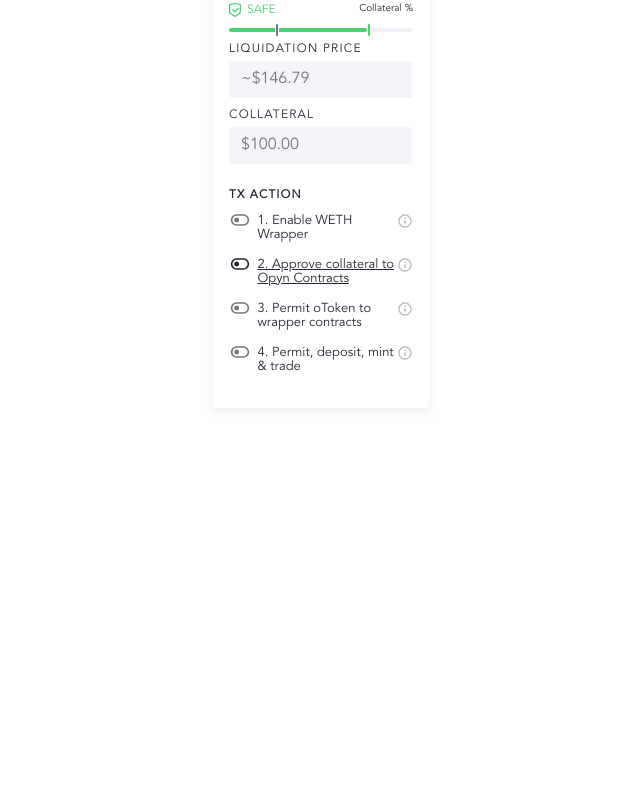
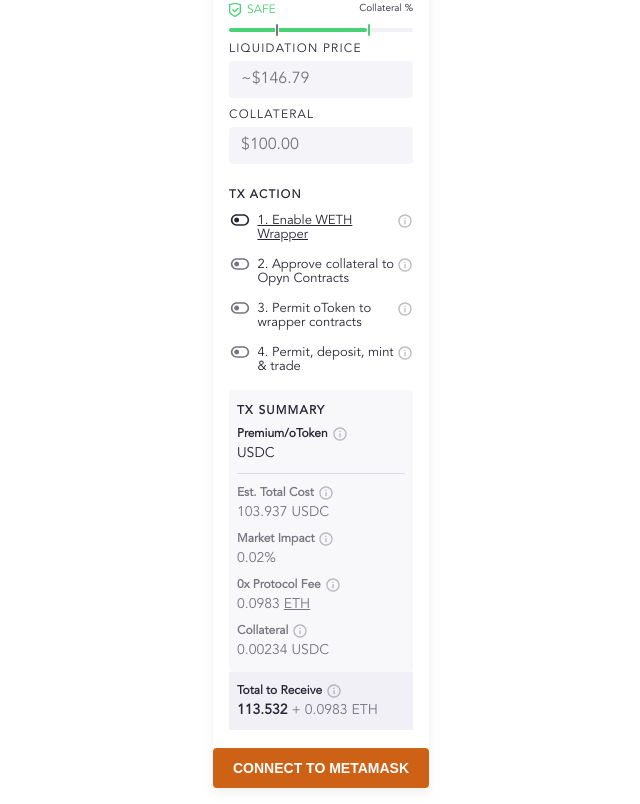
Before and after one commit to Gtonizuka/market_sell, a React (Create React App) app: page / in a window 1280 px wide. Shown: the part 609-1413 px from the top of the page, without its empty margins (319-959 px from the left). Before the commit the page ends 1033 px from the top, so only its background shows below. Built offline with nearby package versions, Linux system fonts and the light colour scheme.

Commit message:
Added tx summary

```diff
--- a/package.json
+++ b/package.json
@@ -11,12 +11,15 @@
     "@types/react": "^17.0.0",
     "@types/react-dom": "^17.0.0",
     "@types/styled-components": "^5.1.15",
+    "@web3-react/injected-connector": "^6.0.7",
     "react": "^17.0.2",
     "react-dom": "^17.0.2",
     "react-scripts": "4.0.3",
     "styled-components": "^5.3.3",
     "typescript": "^4.1.2",
-    "web-vitals": "^1.0.1"
+    "web-vitals": "^1.0.1",
+    "web3": "^1.6.1",
+    "web3-react": "^5.0.5"
   },
   "scripts": {
     "start": "react-scripts start",
--- /dev/null
+++ b/src/components/FormButton.tsx
@@ -0,0 +1,72 @@
+import { useState } from 'react';
+import BtnMain from '../ui-components/Btn';
+
+interface Props {
+    step: number
+}
+
+declare const window: Window &
+    typeof globalThis & {
+        ethereum: any
+        web3: any
+    }
+
+const FormButton: React.FC<Props> = (props) => {
+
+    const { step } = props;
+
+    const [isConnecting, setIsConnecting] = useState(false);
+
+
+    const detectProvider = () => {
+        let provider;
+
+        if (window.ethereum) {
+            provider = window.ethereum;
+        }
+        else if (window.web3) {
+            provider = window.web3.currentProvider;
+        }
+        else {
+            window.alert('No ethereum browser detected!')
+        }
+        return provider;
+    }
+
+    const loginHandler = async () => {
+        setIsConnecting(true);
+        const provider = detectProvider();
+
+        console.log(`Provider is ${provider}`)
+
+        await provider.request({
+            method: 'eth_requestAccounts'
+        })
+
+        // setIsConnecting(false);
+    }
+
+    return (
+
+        <>
+            {
+                step === 0 && <BtnMain onClick={loginHandler} text={`${isConnecting ? 'Connecting...' : 'Connect to MetaMask'}`} className={'form-btn orange-bg'} />
+            }
+            {
+                step === 1 && <BtnMain text={'ENABLE WETH WRAPPER'} className={'form-btn green-bg'} />
+            }
+            {
+                step === 2 && <BtnMain text={'APPROVE COLLATERAL'} className={'form-btn green-bg'} />
+            }
+            {
+                step === 3 && <BtnMain text={'PERMIT OTOKEN'} className={'form-btn green-bg'} />
+            }
+            {
+                step === 4 && <BtnMain text={'Submit Trade'} className={'form-btn green-bg'} />
+            }
+        </>
+
+    );
+}
+
+export default FormButton;
--- a/src/components/MainCard.tsx
+++ b/src/components/MainCard.tsx
@@ -1,3 +1,4 @@
+import { useState } from 'react';
 import styled from 'styled-components';
 
 import CollateralArea from '../ui-components/CollateralArea';
@@ -5,7 +6,9 @@ import InputBalance from '../ui-components/InputBalance';
 import InputCollateral from '../ui-components/InputCollateral';
 import InputSpot from '../ui-components/InputSpot';
 import OutputBox from '../ui-components/OutputBox';
+import FormButton from './FormButton';
 import TimeLineComponent from './Timeline';
+import TxSummary from './TxSummary';
 
 const Card = styled.div`
     box-shadow: 0px 4px 10px rgba(222, 222, 222, 0.5);
@@ -36,6 +39,9 @@ const Tab = styled.button`
 `
 
 const MainCard: React.FC = () => {
+
+    const [step, setStep] = useState(0);
+
     return (
         <Card>
             <TabsArea>
@@ -49,8 +55,10 @@ const MainCard: React.FC = () => {
                 <CollateralArea />
                 <OutputBox text={'Liquidation price'} amount={'146.79'} isTilde={true} />
                 <OutputBox text={'Collateral'} amount={'100.00'} />
-                <TimeLineComponent step={1} />
+                <TimeLineComponent step={step} />
+                <TxSummary />
             </div>
+            <FormButton step={step} />
         </Card>
     );
 }
--- /dev/null
+++ b/src/components/TxSummary.tsx
@@ -0,0 +1,109 @@
+import styled from "styled-components";
+
+import ToolTip from "../ui-components/Tooltip";
+
+interface ITransaction {
+    underlying_asset: 'USDC' | 'ETH'
+    transaction_asset: 'ETH'
+    cost: string
+    impact: string
+    fee: string
+    collateral: string
+    total: string
+}
+
+const Wrap = styled.div`
+    background: rgba(220, 218, 233, .2);
+    border-radius: 4px;
+    padding: 14px 8px;
+`
+
+const CardHeader = styled.div`
+    border-bottom: 1px solid #DCDAE9;
+    padding-bottom: 12px;
+`
+
+const CardTitle = styled.h2`
+    font-size:  1.2rem;
+    margin-top: 0;
+    letter-spacing: 0.1em;
+    text-transform: uppercase;
+`
+
+const MetaTitle = styled.h3`
+    color: #77757E;
+    font-size: 1.2rem;
+    margin-bottom: 4px;
+    margin-right: 5px;
+    margin-top: 0;
+
+    &.black-text {
+        color: #292535;
+        font-weight: 800;
+    }
+`
+
+const MetaWrap = styled.div`
+    margin-top: 12px;
+
+`
+
+const MetaInfo = styled.p`
+    color:#77757E;
+    margin: 0;
+    font-size: 1.4rem;
+    margin-right: 2px;
+`
+
+const CardFooter = styled.div`
+    background: rgba(220, 218, 233, .4);
+    padding: 12px 8px;
+`
+
+const TxSummary: React.FC = () => {
+
+    // Hardcoded values for UI purposes only
+    const MOCK_DATA: ITransaction = {
+        underlying_asset: 'USDC',
+        transaction_asset: 'ETH',
+        cost: '103.937',
+        impact: '0.02',
+        fee: '0.0983',
+        collateral: '0.00234',
+        total: '113.532'
+    }
+
+    return (
+        <>
+            <Wrap>
+                <CardHeader>
+                    <CardTitle>TX SUMMARY</CardTitle>
+                    <div style={{ display: 'flex' }}><MetaTitle className={'black-text'}>Premium/oToken </MetaTitle> <ToolTip /></div>
+                    <MetaInfo> <span style={{ color: '#292535' }}>{MOCK_DATA.underlying_asset} </span></MetaInfo>
+                </CardHeader>
+                <MetaWrap>
+                    <div style={{ display: 'flex' }}><MetaTitle>Est. Total Cost </MetaTitle> <ToolTip /></div>
+                    <MetaInfo> {MOCK_DATA.cost} <span>{MOCK_DATA.underlying_asset} </span></MetaInfo>
+                </MetaWrap>
+                <MetaWrap>
+                    <div style={{ display: 'flex' }}><MetaTitle>Market Impact</MetaTitle><ToolTip /> </div>
+                    <MetaInfo> {MOCK_DATA.impact}% </MetaInfo>
+                </MetaWrap>
+                <MetaWrap>
+                    <div style={{ display: 'flex' }}><MetaTitle>0x Protocol Fee</MetaTitle><ToolTip /> </div>
+                    <MetaInfo> {MOCK_DATA.fee} <span style={{ textDecoration: 'underline' }}>{MOCK_DATA.transaction_asset}</span> </MetaInfo>
+                </MetaWrap>
+                <MetaWrap>
+                    <div style={{ display: 'flex' }}><MetaTitle>Collateral</MetaTitle><ToolTip /> </div>
+                    <MetaInfo> {MOCK_DATA.collateral} {MOCK_DATA.underlying_asset} </MetaInfo>
+                </MetaWrap>
+            </Wrap>
+            <CardFooter>
+                <div style={{ display: 'flex' }}><MetaTitle className={'black-text'}>Total to Receive</MetaTitle><ToolTip /> </div>
+                <MetaInfo> <span style={{ color: '#292535' }}><b>{MOCK_DATA.total}</b></span>  + {MOCK_DATA.fee} {MOCK_DATA.transaction_asset}</MetaInfo>
+            </CardFooter>
+        </>
+    );
+}
+
+export default TxSummary;
--- a/src/ui-components/Btn.tsx
+++ b/src/ui-components/Btn.tsx
@@ -44,6 +44,17 @@ const ButtonEl = styled.button`
         color: #fff;
     }
 
+    &.orange-bg {
+        background: #CD6116;
+        border: #CD6116;
+        color: #fff;
+    }
+
+    &.form-btn {
+        padding: 12px 0;
+        width: 100%;
+    }
+
 `
 
 const BtnMain: React.FC<Props> = (props) => {
```
Also changed, not shown: 1 other file (tests, documents, lock files or other folders).
